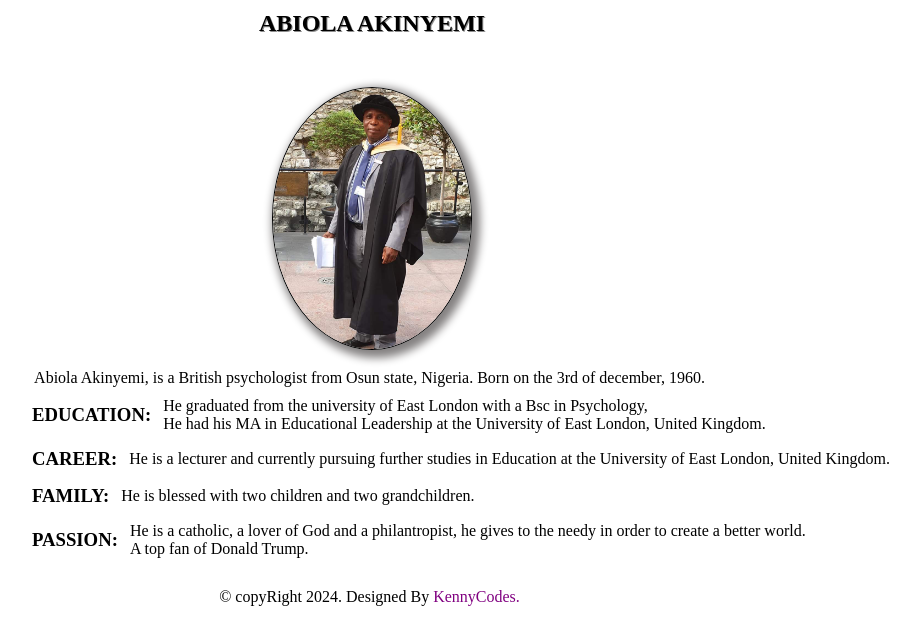
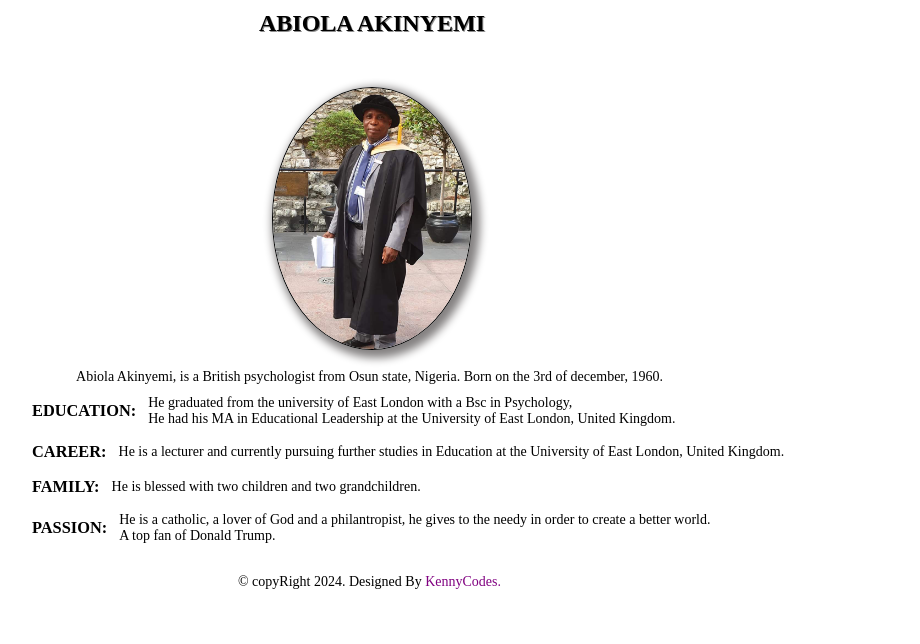
Before and after one commit to Basiratkehinde/about., a plain HTML site: page about.html in a window 1280 px wide. Shown: the whole page, without its empty margins (268-1188 px from the left). Drawn offline with Linux system fonts and the light colour scheme.

Commit message:
abiolaakinyemi

```diff
--- a/about.css
+++ b/about.css
@@ -23,6 +23,7 @@
     justify-content: center;
     flex-direction: column;
     margin-top: 15px;
+    font-size: 14px;
 }
 .edu{
     display: flex;
--- a/about.html
+++ b/about.html
@@ -31,7 +31,7 @@
            <h3 id="uni">
                CAREER:
            </h3>
-           <p>
+           <p style="text-align: left;">
                He is a lecturer and currently pursuing further studies in Education at the University of East London, United Kingdom.
            </p>
           </div>
@@ -40,7 +40,7 @@
            <h3 id="uni">
                FAMILY:
            </h3>
-           <p>
+           <p style="text-align: left;">
                He is blessed with two children and two grandchildren.
            </p>
            </div>
```
